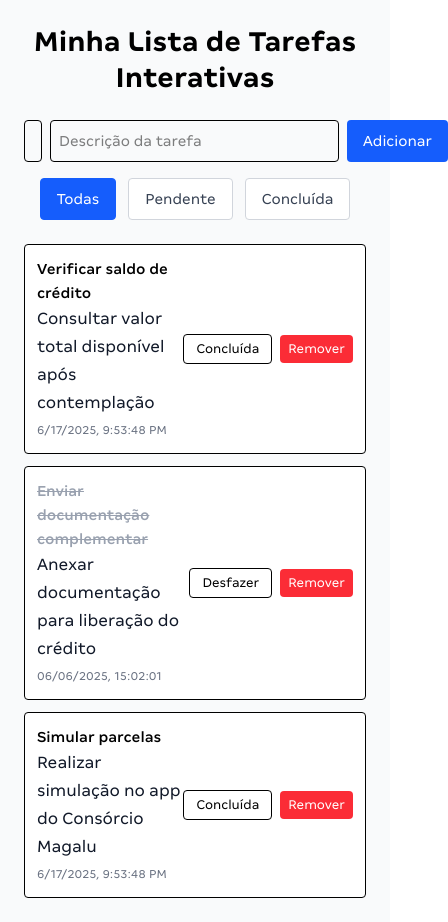
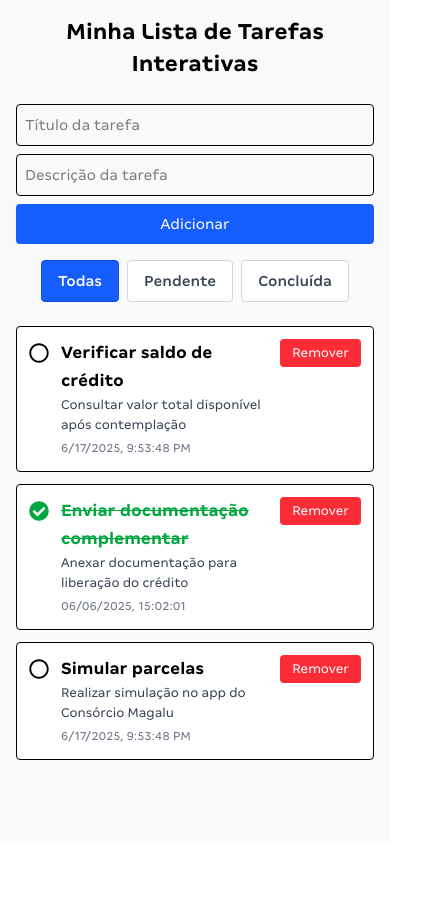
Before and after one commit to joaocarloshespanhol/minha-lista-interativa, a Next.js app: page / in a window 390 px wide. Shown: the whole page, 448 px wide, since content can reach past the window. After the commit the page ends 844 px from the top, so only its background shows below. Built offline with nearby package versions, Linux system fonts and the light colour scheme.

Commit message:
style: mobile-first, estilização + icons (react-icons)

```diff
--- a/src/app/page.jsx
+++ b/src/app/page.jsx
@@ -1,6 +1,7 @@
-'use client'
+'use client';
 
 import { useEffect, useState } from 'react';
+import { FaCheckCircle, FaRegCircle } from 'react-icons/fa';
 
 const initialTasks = [
   {
@@ -37,11 +38,7 @@ export default function Home() {
     if (storedTasks) {
       setTasks(JSON.parse(storedTasks));
     } else {
-      const fixedDate = initialTasks.map(task => ({
-        ...task,
-        createdate: task.createdate
-      }));
-      setTasks(fixedDate);
+      setTasks(initialTasks);
     }
   }, []);
 
@@ -69,10 +66,7 @@ export default function Home() {
     setTasks(prev =>
       prev.map(task =>
         task.id === id
-          ? {
-              ...task,
-              status: task.status === 'pendente' ? 'concluída' : 'pendente'
-            }
+          ? { ...task, status: task.status === 'pendente' ? 'concluída' : 'pendente' }
           : task
       )
     );
@@ -86,52 +80,57 @@ export default function Home() {
     filter === 'todas' ? true : task.status === filter
   );
 
+  const getFilterClass = (status) => {
+    const base = "px-4 py-2 rounded border font-medium transition";
+    const isActive = filter === status;
+    if (!isActive) return `${base} bg-white text-gray-700 border-gray-300 hover:bg-gray-100`;
+
+    switch (status) {
+      case 'pendente':
+        return `${base} bg-yellow-400 text-white border-yellow-500`;
+      case 'concluída':
+        return `${base} bg-green-500 text-white border-green-600`;
+      default:
+        return `${base} bg-blue-600 text-white border-blue-700`;
+    }
+  };
+
   return (
-    <main className="min-h-screen bg-gray-50 p-6">
+    <main className="min-h-screen bg-gray-50 p-4 sm:p-6">
       <div className="max-w-xl mx-auto">
-        <h1 className="text-3xl font-bold mb-6 text-center">Minha Lista de Tarefas Interativas</h1>
+        <h1 className="text-2xl sm:text-3xl font-bold mb-6 text-center">
+          Minha Lista de Tarefas Interativas
+        </h1>
 
-        <div className="flex gap-2 mb-4">
-          <div className="flex-1">
-            <label htmlFor="newTask" className="sr-only">Nome da tarefa</label>
+        <div className="flex flex-col sm:flex-row gap-2 mb-4">
           <input
             id="newTask"
-              className="w-full border p-2 rounded"
+            className="flex-1 border p-2 rounded"
             value={newTask}
             onChange={(e) => setNewTask(e.target.value)}
-              placeholder="Adicionar nova tarefa"
+            placeholder="Título da tarefa"
           />
-          </div>
-          <div>
-            <label htmlFor="newDescription" className="sr-only">Descrição da tarefa</label>
           <input
             id="newDescription"
-              className="border p-2 rounded"
+            className="flex-1 border p-2 rounded"
             value={newDescription}
             onChange={(e) => setNewDescription(e.target.value)}
             placeholder="Descrição da tarefa"
           />
-          </div>
           <button
             onClick={handleAdd}
-            aria-label="Adicionar nova tarefa"
             className="bg-blue-600 text-white px-4 py-2 rounded hover:bg-blue-700"
           >
             Adicionar
           </button>
         </div>
 
-        <div className="flex justify-center gap-3 mb-6">
+        <div className="flex justify-center flex-wrap gap-2 mb-6">
           {['todas', 'pendente', 'concluída'].map(status => (
             <button
               key={status}
               onClick={() => setFilter(status)}
-              aria-label={`Filtrar por tarefas ${status}`}
-              className={`px-4 py-2 rounded border transition ${
-                filter === status
-                  ? 'bg-blue-600 text-white border-blue-600'
-                  : 'bg-white text-gray-700 border-gray-300 hover:bg-gray-100'
-              }`}
+              className={getFilterClass(status)}
             >
               {status.charAt(0).toUpperCase() + status.slice(1)}
             </button>
@@ -145,31 +144,40 @@ export default function Home() {
             filteredTasks.map(task => (
               <li
                 key={task.id}
-                className="flex justify-between items-center p-3 border rounded bg-white"
+                className="flex items-start sm:items-center justify-between p-3 border rounded bg-white"
               >
-                <div>
-                  <p className={`font-medium ${task.status === 'concluída' ? 'line-through text-gray-400' : ''}`}>
+                <div className="flex items-start gap-3 w-full">
+                  <button
+                    onClick={() => handleToggle(task.id)}
+                    className={`mt-1 text-xl ${
+                      task.status === 'concluída' ? 'text-green-600' : 'text-black'
+                    }`}
+                    aria-label="Alterar status da tarefa"
+                  >
+                    {task.status === 'concluída' ? <FaCheckCircle /> : <FaRegCircle />}
+                  </button>
+
+                  <div className="flex-1">
+                    <p
+                      className={`text-lg font-semibold ${
+                        task.status === 'concluída'
+                          ? 'text-green-600 line-through'
+                          : 'text-black'
+                      }`}
+                    >
                       {task.name}
                     </p>
-                  <p className="text-lg text-gray-900">{task.description}</p>
+                    <p className="text-sm text-gray-700">{task.description}</p>
                     <small className="text-gray-500">{task.createdate}</small>
                   </div>
-                <div className="flex items-center gap-2">
-                  <button
-                    onClick={() => handleToggle(task.id)}
-                    aria-label={`Marcar tarefa como ${task.status === 'pendente' ? 'concluída' : 'pendente'}`}
-                    className="text-sm px-3 py-1 rounded border hover:bg-gray-100"
-                  >
-                    {task.status === 'pendente' ? 'Concluída' : 'Desfazer'}
-                  </button>
+                </div>
+
                 <button
                   onClick={() => handleRemove(task.id)}
-                    aria-label="Remover tarefa"
-                    className="text-sm px-2 py-1 rounded bg-red-500 text-white hover:bg-red-600"
+                  className="text-sm px-3 py-1 rounded bg-red-500 text-white hover:bg-red-600 ml-4"
                 >
                   Remover
                 </button>
-                </div>
               </li>
             ))
           )}
```
Also changed, not shown: package.json (+4 -3 lines), 1 other file (tests, documents, lock files or other folders). Lines whose indentation alone changed are shown as unchanged.
